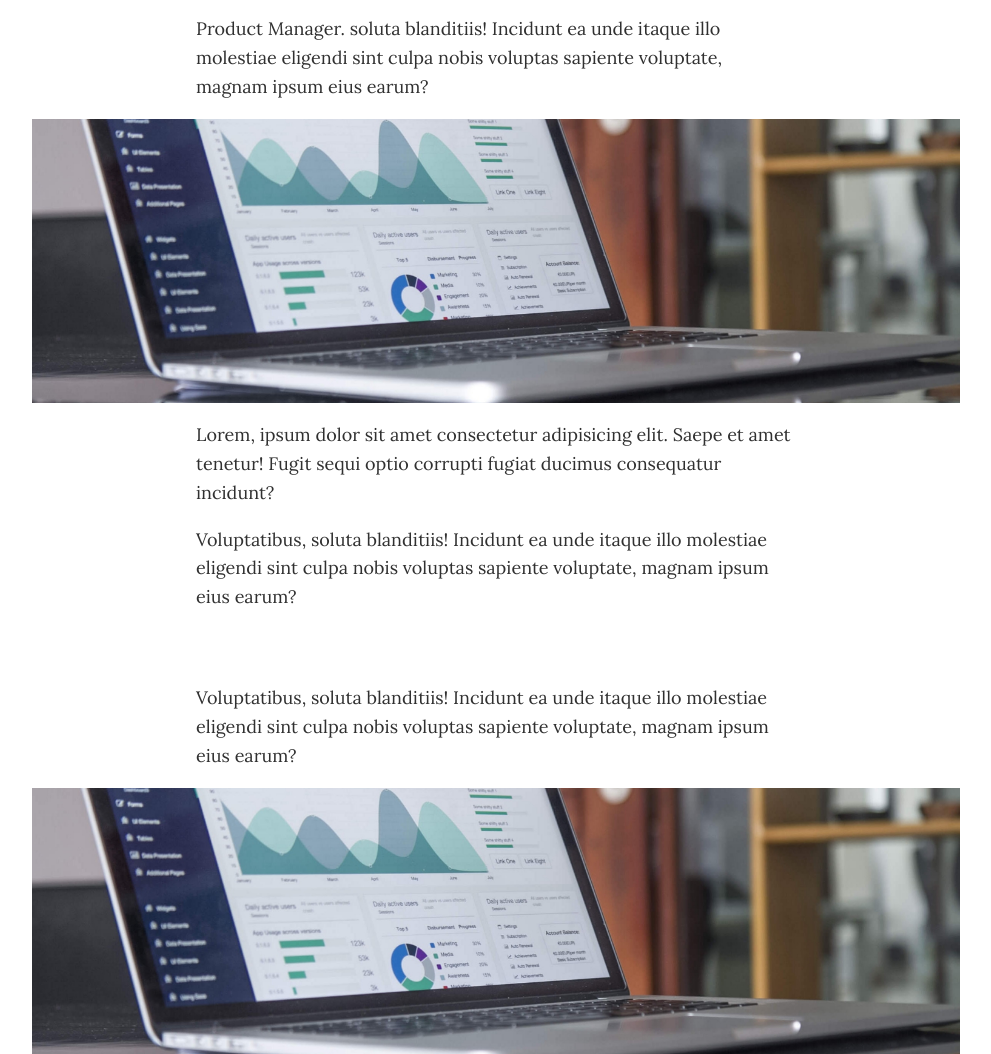
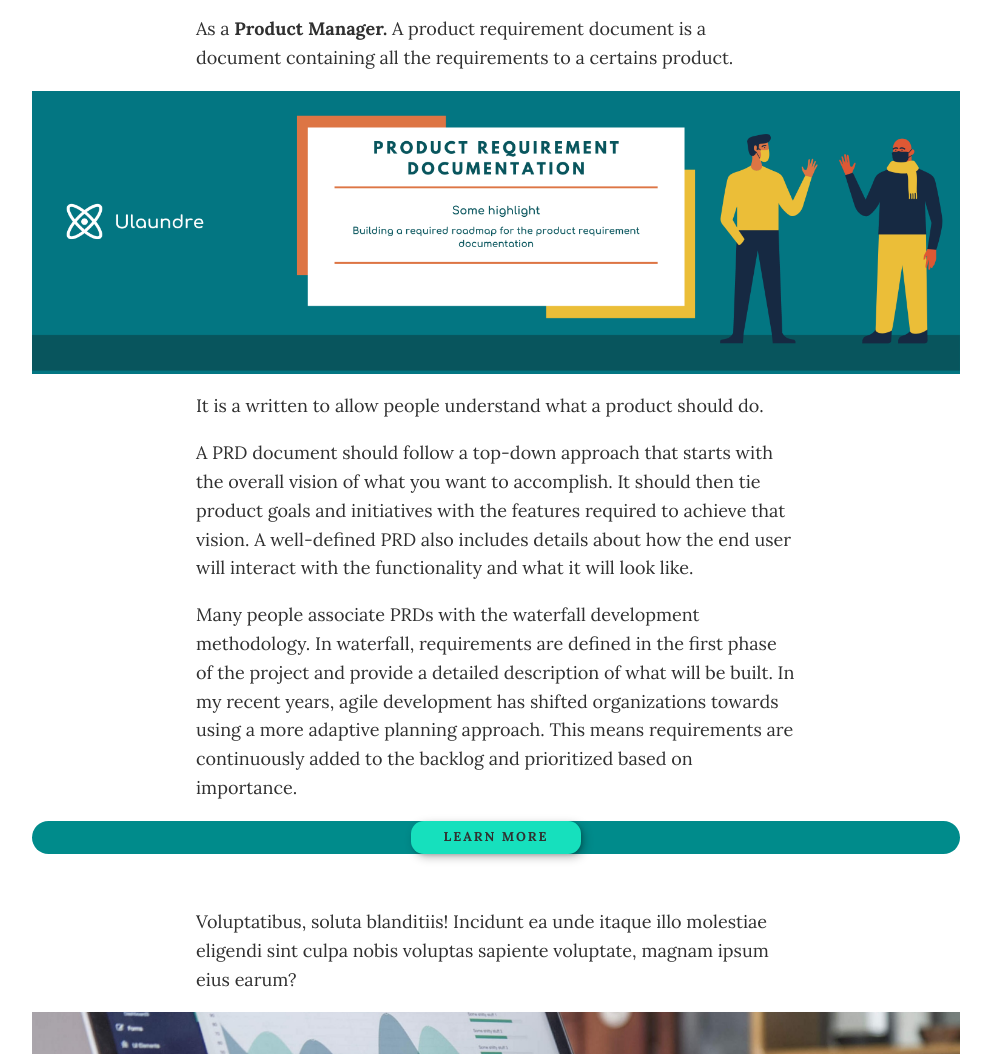
Before and after one commit to akinrodoluseun/Seun, a plain HTML site: page Akinrodolu/portfolio-item.html in a window 1280 px wide. Shown: the part 433-1487 px from the top of the page, without its empty margins (144-1135 px from the left). Drawn offline with nearby package versions, Linux system fonts and the light colour scheme.

Commit message:
Adding documentation to the portfolio

```diff
--- a/Akinrodolu/css/style.css
+++ b/Akinrodolu/css/style.css
@@ -486,3 +486,12 @@ header {
     margin-left: auto;
     margin-right: auto;
 }
+
+.button{
+    box-shadow: brown;
+    text-align: center;
+    background-color: darkcyan;
+    border-radius: 1em;
+    box-shadow: 1em;
+
+}
--- a/Akinrodolu/portfolio-item.html
+++ b/Akinrodolu/portfolio-item.html
@@ -41,10 +41,18 @@
         </section>
 
         <div class="portfolio-item-individual">
-            <p> <bold> Product Manager. </bold>  soluta blanditiis! Incidunt ea unde itaque illo molestiae eligendi sint culpa nobis voluptas sapiente voluptate, magnam ipsum eius earum?</p>
-            <img src="img/portfolio-details.jpg" alt="">
-            <p>Lorem, ipsum dolor sit amet consectetur adipisicing elit. Saepe et amet tenetur! Fugit sequi optio corrupti fugiat ducimus consequatur incidunt?</p>
-            <p>Voluptatibus, soluta blanditiis! Incidunt ea unde itaque illo molestiae eligendi sint culpa nobis voluptas sapiente voluptate, magnam ipsum eius earum?</p>
+            <p>
+               As a <b> Product Manager. </b>
+            A product requirement document is a document containing all the requirements to a certains product. </p>
+            <img src="img/Ulaundre.png" alt="">
+            <p>It is a written to allow people understand what a product should do.</p>
+            <p> A PRD document should follow a top-down approach that starts with the overall vision of what you want to accomplish. It should then tie product goals and initiatives with the features required to achieve that vision. A well-defined PRD also includes details about how the end user will interact with the functionality and what it will look like. </p>
+            <p>Many people associate PRDs with the waterfall development methodology. In waterfall, requirements are defined in the first phase of the project and provide a detailed description of what will be built. In my recent years, agile development has shifted organizations towards using a more adaptive planning approach. This means requirements are continuously added to the backlog and prioritized based on importance.</p>
+
+            <div class="button">
+            <a href="https://akinrodolu.medium.com/" class="btn">Learn More</a>
+                <br>
+            </div>
         </div>
 
         <div class="portfolio-item-individual">
```
Also changed, not shown: Akinrodolu/img/Ulaundre.png (added).
